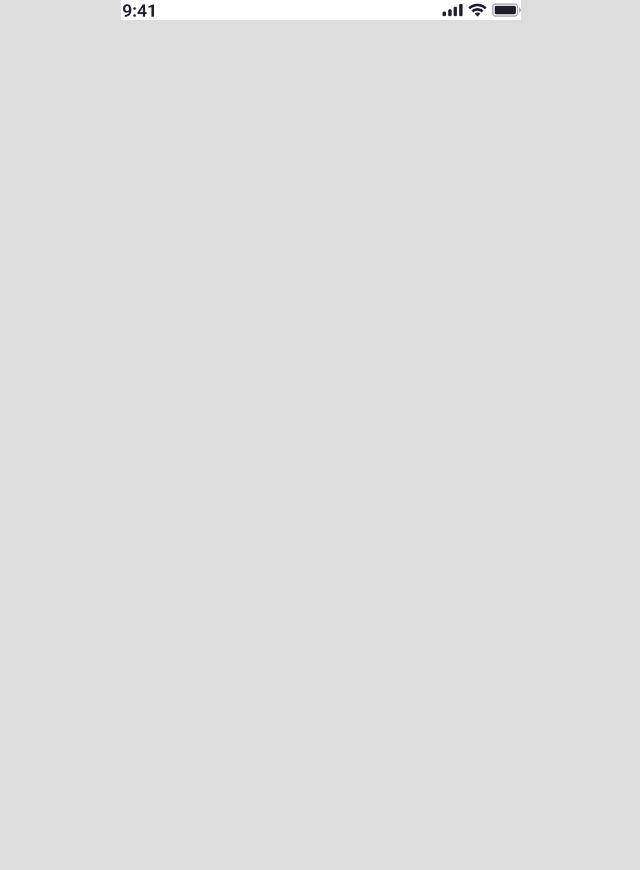
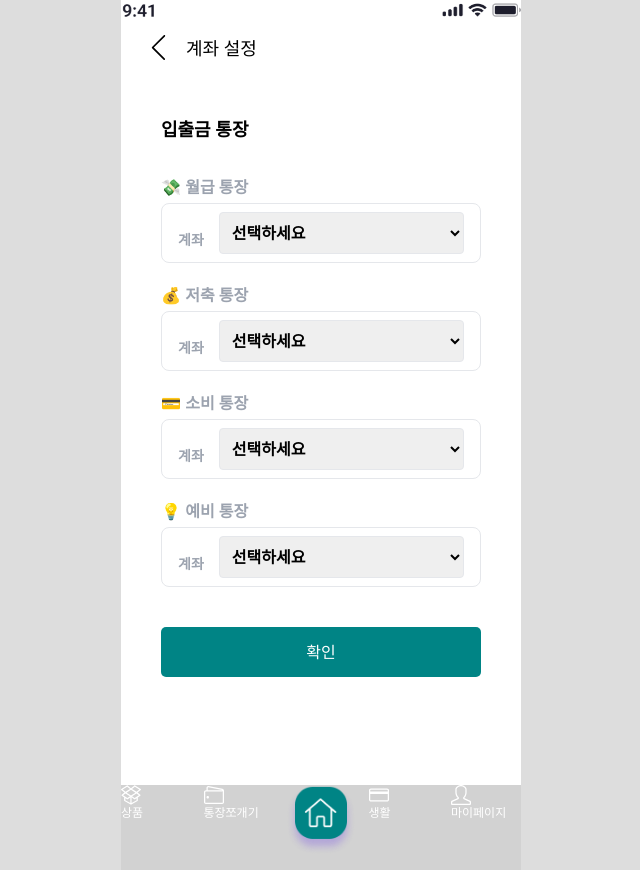
Before and after one commit to HanaPiece/hana-piece-client, a React (Vite) app: page /mypage/account/setting/open/update in a window 1280 px wide. Before the commit this address had no page. Shown: the whole page, without its empty margins (319-959 px from the left). Before the commit the page ends 800 px from the top, so only its background shows below. Built offline with nearby package versions, Linux system fonts and the light colour scheme.

Commit message:
feat: 입출금 계좌 수정 페이지 디자인 구현

```diff
--- a/src/App.tsx
+++ b/src/App.tsx
@@ -24,6 +24,8 @@ import { GoalDetailPage } from "./pages/mypage/goal/GoalDetailPage";
 import { AccountSettingPage } from "./pages/mypage/account/AccountSettingPage";
 import { AccountOpenList } from "./pages/mypage/account/AccountOpenList";
 import { AccountSavingList } from "./pages/mypage/account/AccountSavingList";
+import { AccountOpenUpdatePage } from "./pages/mypage/account/AccountOpenUpdatePage";
+import { ModalTestPage } from "./pages/home/ModalTestPage";
 
 function App() {
   return (
@@ -46,7 +48,10 @@ function App() {
               <Route index element={<AccountPage />} />
               <Route path="setting">
                 <Route index element={<AccountSettingPage />} />
-                <Route path="open" element={<AccountOpenList />} />
+                <Route path="open">
+                  <Route index element={<AccountOpenList />} />
+                  <Route path="update" element={<AccountOpenUpdatePage />} />
+                </Route>
                 <Route path="saving" element={<AccountSavingList />} />
               </Route>
             </Route>
--- a/src/pages/mypage/account/AccountOpenList.tsx
+++ b/src/pages/mypage/account/AccountOpenList.tsx
@@ -37,6 +37,7 @@ export const AccountOpenList = () => {
       <div>
         <TopLine name={"입출금 통장 설정"} />
         <div>
+          <div className="m-10">
             <span className="text-xl font-bold">입출금 통장</span>
             <div className="mt-4 space-y-4">
               {accounts.map((account, count) => (
@@ -48,7 +49,10 @@ export const AccountOpenList = () => {
                 />
               ))}
             </div>
-          <GreenButton path={""} name={"수정하기"} />
+            <div className="mt-10">
+              <GreenButton path={"update"} name={"수정하기"} />
+            </div>
+          </div>
         </div>
       </div>
     </>
--- /dev/null
+++ b/src/pages/mypage/account/AccountOpenUpdatePage.tsx
@@ -0,0 +1,157 @@
+import { useState } from 'react';
+import { GreenButton } from '../../../components/ui/GreenButton';
+import { TopLine } from '../../../components/ui/TopLine';
+
+type Account = {
+  id: number;
+  accountNumber: string;
+};
+
+export const AccountOpenUpdatePage = () => {
+  const accountList: Account[] = [
+    { id: 1, accountNumber: '111-22222-33333' },
+    { id: 2, accountNumber: '2339-102-59-30408' },
+    { id: 3, accountNumber: '302-1236-4057-81' },
+    { id: 4, accountNumber: '1111-222-33333' },
+    { id: 5, accountNumber: '223-3004-100558' },
+  ];
+
+  const [selectedAccounts, setSelectedAccounts] = useState<{
+    salary: number | null;
+    saving: number | null;
+    spending: number | null;
+    reserve: number | null;
+  }>({
+    salary: null,
+    saving: null,
+    spending: null,
+    reserve: null,
+  });
+
+  const handleSelectChange = (event: React.ChangeEvent<HTMLSelectElement>, type: string) => {
+    const value = parseInt(event.target.value, 10);
+    setSelectedAccounts({
+      ...selectedAccounts,
+      [type]: value,
+    });
+  };
+
+  const getFilteredAccounts = (excludeType: string) => {
+    const selectedIds = Object.keys(selectedAccounts)
+      .filter((key) => key !== excludeType)
+      .map((key) => selectedAccounts[key as keyof typeof selectedAccounts])
+      .filter((id) => id !== null);
+
+    return accountList.filter((account) => !selectedIds.includes(account.id));
+  };
+
+  return (
+    <>
+      <div>
+        <TopLine name={'계좌 설정'} />
+        <div className="m-10">
+          <h3 className="text-lg font-bold mt-10">입출금 통장</h3>
+          <div className="mt-8">
+            <div>
+              <h3 className="font-bold text-gray-400 text-md">💸 월급 통장</h3>
+              <div className="grid grid-cols-7 items-end mt-1 border rounded-lg py-2 px-4">
+                <div className="font-semibold text-gray-400 text-sm mb-1">계좌</div>
+                <div className="col-span-6 text-md font-bold">
+                  <select
+                    className="w-full p-2 border rounded"
+                    value={selectedAccounts.salary || ''}
+                    onChange={(e) => handleSelectChange(e, 'salary')}
+                  >
+                    <option value="" disabled>
+                      선택하세요
+                    </option>
+                    {getFilteredAccounts('salary').map((account) => (
+                      <option key={account.id} value={account.id}>
+                        {account.accountNumber}
+                      </option>
+                    ))}
+                  </select>
+                </div>
+              </div>
+            </div>
+          </div>
+          <div className="mt-5">
+            <div>
+              <h3 className="font-bold text-gray-400 text-md">💰 저축 통장</h3>
+              <div className="grid grid-cols-7 items-end mt-1 border rounded-lg py-2 px-4">
+                <div className="font-semibold text-gray-400 text-sm mb-1">계좌</div>
+                <div className="col-span-6 text-md font-bold">
+                  <select
+                    className="w-full p-2 border rounded"
+                    value={selectedAccounts.saving || ''}
+                    onChange={(e) => handleSelectChange(e, 'saving')}
+                  >
+                    <option value="" disabled>
+                      선택하세요
+                    </option>
+                    {getFilteredAccounts('saving').map((account) => (
+                      <option key={account.id} value={account.id}>
+                        {account.accountNumber}
+                      </option>
+                    ))}
+                  </select>
+                </div>
+              </div>
+            </div>
+          </div>
+          <div className="mt-5">
+            <div>
+              <h3 className="font-bold text-gray-400 text-md">💳 소비 통장</h3>
+              <div className="grid grid-cols-7 items-end mt-1 border rounded-lg py-2 px-4">
+                <div className="font-semibold text-gray-400 text-sm mb-1">계좌</div>
+                <div className="col-span-6 text-md font-bold">
+                  <select
+                    className="w-full p-2 border rounded"
+                    value={selectedAccounts.spending || ''}
+                    onChange={(e) => handleSelectChange(e, 'spending')}
+                  >
+                    <option value="" disabled>
+                      선택하세요
+                    </option>
+                    {getFilteredAccounts('spending').map((account) => (
+                      <option key={account.id} value={account.id}>
+                        {account.accountNumber}
+                      </option>
+                    ))}
+                  </select>
+                </div>
+              </div>
+            </div>
+          </div>
+          <div className="mt-5">
+            <div>
+              <h3 className="font-bold text-gray-400 text-md">💡 예비 통장</h3>
+              <div className="grid grid-cols-7 items-end mt-1 border rounded-lg py-2 px-4">
+                <div className="font-semibold text-gray-400 text-sm mb-1">계좌</div>
+                <div className="col-span-6 text-md font-bold">
+                  <select
+                    className="w-full p-2 border rounded"
+                    value={selectedAccounts.reserve || ''}
+                    onChange={(e) => handleSelectChange(e, 'reserve')}
+                  >
+                    <option value="" disabled>
+                      선택하세요
+                    </option>
+                    {getFilteredAccounts('reserve').map((account) => (
+                      <option key={account.id} value={account.id}>
+                        {account.accountNumber}
+                      </option>
+                    ))}
+                  </select>
+                </div>
+              </div>
+            </div>
+          </div>
+          <div className="mt-10">
+            <GreenButton name={'확인'} path={''} />
+          </div>
+        </div>
+      </div>
+    </>
+  );
+};
```
Lines whose indentation alone changed are shown as unchanged.
